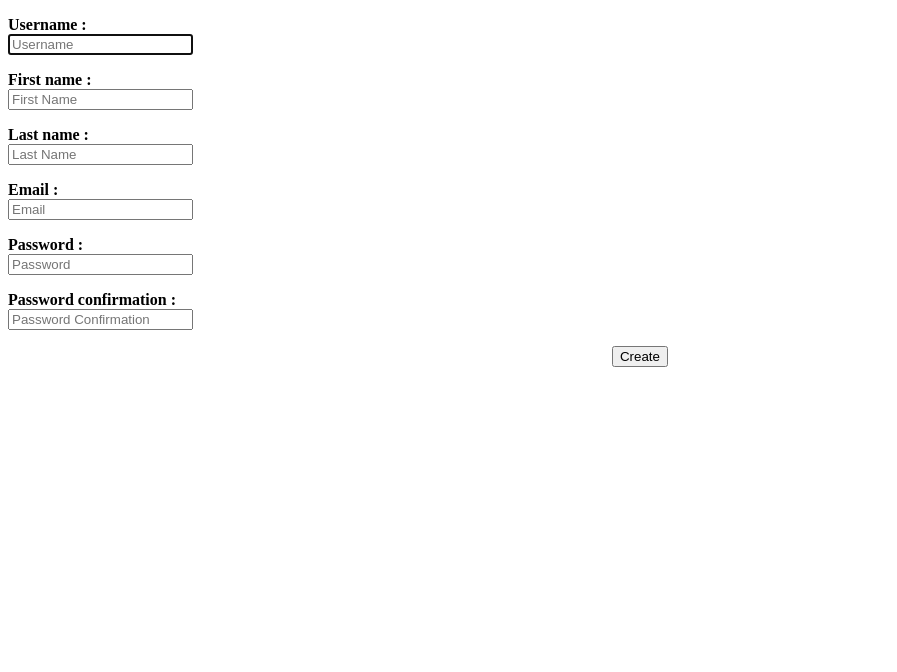
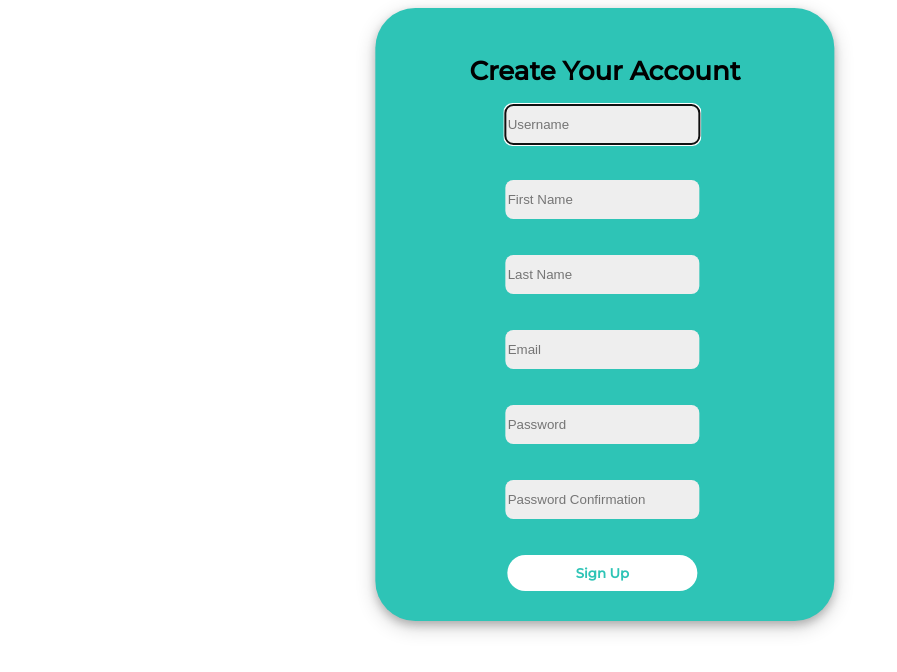
Before and after one commit to feliciawnn/hobbybuddy, a Django app: page /signup/ in a window 1280 px wide. Shown: the top 672 px of the page, without its empty margins (0-897 px from the left). Run offline with Django 3.2, Linux system fonts and the light colour scheme.

Commit message:
Signup CSS

```diff
--- a/HobbyBuddy/urls.py
+++ b/HobbyBuddy/urls.py
@@ -18,10 +18,12 @@ from django.urls import path
 from welcome import views as welcome_view
 from signup import views as signup_view
 from dashboard import views as dashboard_view
+from signin import views as signin_view
 
 urlpatterns = [
     path('', welcome_view.index, name='welcome'),
     path('signup/', signup_view.index, name='signup'),
+    path('signin/', signin_view.index, name='signin'),
     path('dashboard/', dashboard_view.index, name='dashboard'),
     path('admin/', admin.site.urls),
 ]
--- a/signin/views.py
+++ b/signin/views.py
@@ -1,4 +1,5 @@
 from django.shortcuts import render, redirect
+from django.contrib.auth import login, logout, authenticate
 from . import forms
 
 
@@ -8,7 +9,8 @@ def index(request):
     if request.method == "POST":
         signinform = forms.SignInForm(data=request.POST)
         if signinform.is_valid():
-            signinform.save()
+            user = signinform.get_user()
+            login(request, user)
             return redirect("/dashboard")
         context['signinform'] = signinform
         return render(request, "signin/signin.html", context)
--- a/signup/views.py
+++ b/signup/views.py
@@ -9,7 +9,7 @@ def index(request):
         signupform = forms.SignUpForm(data=request.POST)
         if signupform.is_valid():
             signupform.save()
-            return redirect("/dashboard")
+            return redirect("/signin")
         context['signupform'] = signupform
         return render(request, "signup/signuppage.html", context)
     else:
--- /dev/null
+++ b/static/signup/signup.css
@@ -0,0 +1,54 @@
+@import url('https://fonts.googleapis.com/css2?family=Montserrat:wght@500&display=swap');
+
+body{
+    color: rgba(0,0,0,1);
+    font-family: 'Montserrat', sans-serif;
+}
+
+.signup-block{
+    background-color: rgba(46, 196, 182, 1);
+    text-align: center;
+    border-radius: 40px;
+    max-width: 30%;
+    padding: 30px 40px 30px 40px;
+    box-shadow: 0 4px 8px 0 rgba(0, 0, 0, 0.2), 0 6px 20px 0 rgba(0, 0, 0, 0.19);
+    transform: translateX(80%);
+}
+p{
+    padding-bottom: 20px;
+}
+
+input {
+	background-color: #eee;
+	border: none;
+	padding-top: 12px;
+    padding-bottom: 12px;
+    margin-right: 5px;
+	width: 50%;
+    border-radius: 8px;
+}
+
+h1{
+    font-size: 26px;
+}
+
+#create{
+    background-color: #FFFFFF;
+    padding: 20px;
+    color: rgba(46, 196, 182, 1);
+    border: none;
+    border-radius: 40px;
+    padding: 10px 60px 10px 60px;
+    font-family: "Montserrat", sans-serif;
+    font-weight: bold;
+}
+
+#create:hover{
+    background-color: rgba(203, 243, 240, 1);
+    box-shadow: 0 4px 8px 0 rgba(0, 0, 0, 0.2), 0 6px 20px 0 rgba(0, 0, 0, 0.19);
+    color: rgba(0,0,0,1);
+}
+
+.to-fill{
+    border: none;
+}
--- a/templates/dashboard/dashboard.html
+++ b/templates/dashboard/dashboard.html
@@ -6,5 +6,6 @@
 </head>
 <body>
 dashboard
+{{ first }} {{ last }}
 </body>
 </html>
--- a/templates/signup/signuppage.html
+++ b/templates/signup/signuppage.html
@@ -2,25 +2,27 @@
 <html lang="en">
 <head>
     <meta charset="UTF-8">
+    {% load static %}
+    <link rel="stylesheet" type = "text/css" href="{% static 'signup/signup.css' %}">
     <title>Sign Up</title>
 </head>
 <body>
-    <div>
+    <div class="center">
+        <div class="signup-block">
+            <h1>Create Your Account</h1>
             <form action="{% url 'signup' %}" method="post">
                 {% csrf_token %}
                 {% for field in signupform %}
                     <p>
-                    <b id="field">{{field.label}} : </b><br>
-                    <span>{{field}}</span>
+                        <span class="to-fill">{{field}}</span>
                         {% for error in field.errors %}
                             <p style="color: red; font-size: 10px">{{ error }}</p>
                         {% endfor %}
                     </p>
                 {% endfor %}
-            <div style="text-align: center;">
-                <input type="submit" value="Create" id="create">
+                <input type="submit" value="Sign Up" id="create">
+            </form>
         </div>
-        </form>
     </div>
 </body>
 </html>
```
Also changed, not shown: templates/signin/signin.html (+17 -1 lines), db.sqlite3. Lines whose indentation alone changed are shown as unchanged.
